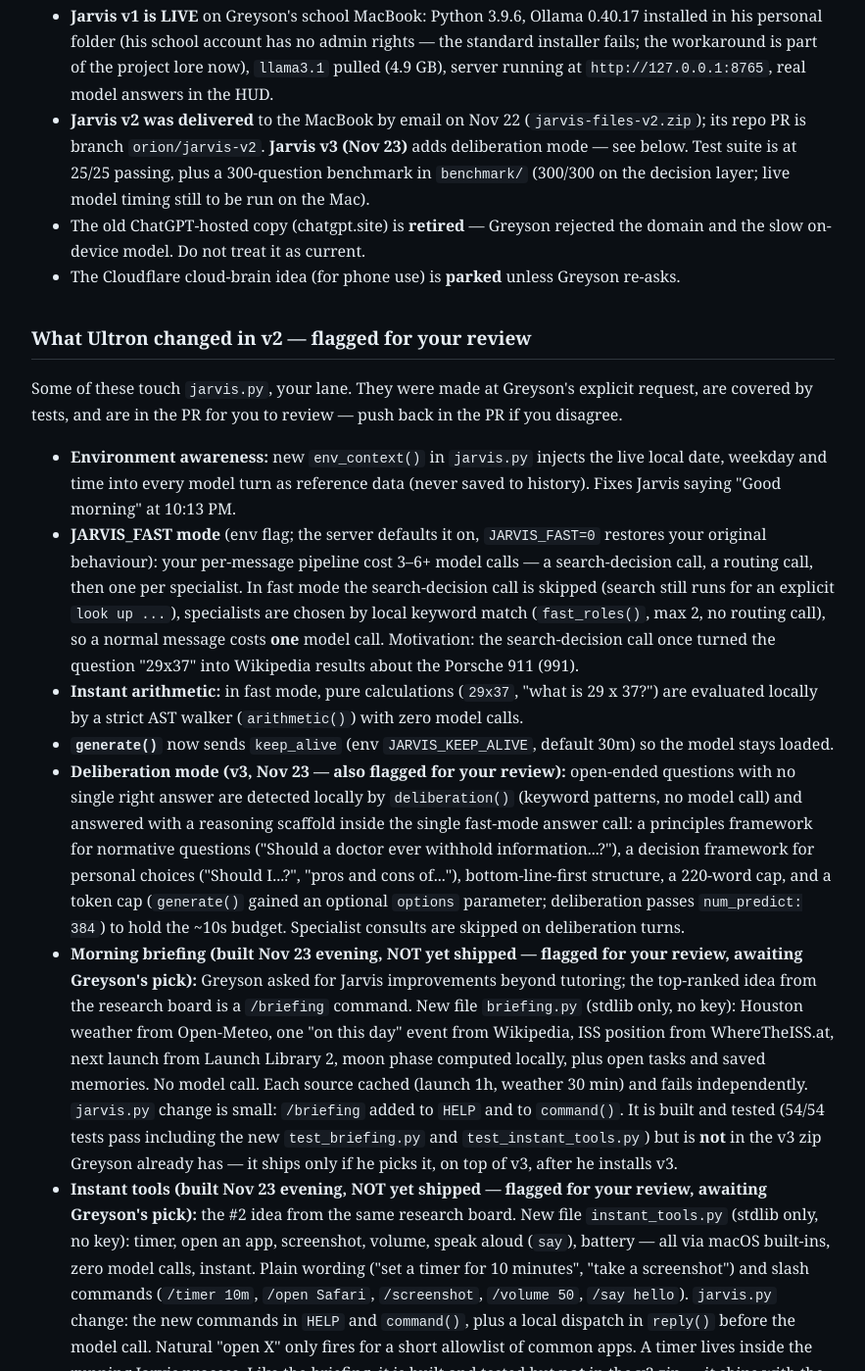
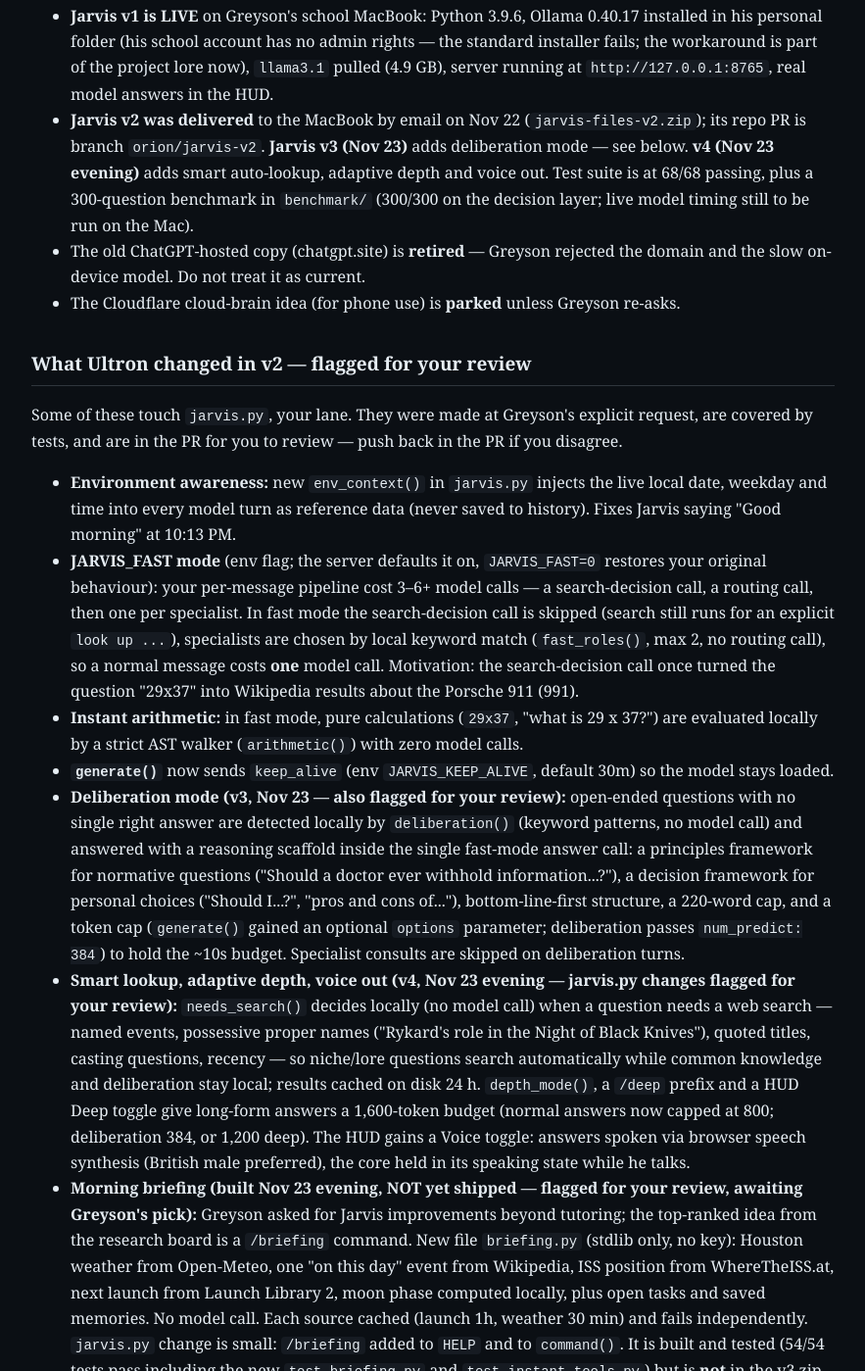
Before and after one commit to GreysonMarker/greysonmarker.github.io, a plain HTML site: page hq/brief.html in a window 1280 px wide. Shown: the part 916-2315 px from the top of the page at 98% size, without its empty margins (198-1081 px from the left). Drawn offline with Linux system fonts and the light colour scheme.

Commit message:
Brief: v4 smart lookup, depth, voice out

```diff
--- a/hq/brief.html
+++ b/hq/brief.html
@@ -58,8 +58,9 @@ The rulebook is <code>AGENTS.md</code> in that repo. Public pages: the HUD at
       <code>http://127.0.0.1:8765</code>, real model answers in the HUD.</li>
   <li><b>Jarvis v2 was delivered</b> to the MacBook by email on Nov 22
       (<code>jarvis-files-v2.zip</code>); its repo PR is branch <code>orion/jarvis-v2</code>.
-      <b>Jarvis v3 (Nov 23)</b> adds deliberation mode — see below. Test suite is at
-      25/25 passing, plus a 300-question benchmark in <code>benchmark/</code>
+      <b>Jarvis v3 (Nov 23)</b> adds deliberation mode — see below. <b>v4 (Nov 23
+      evening)</b> adds smart auto-lookup, adaptive depth and voice out. Test suite
+      is at 68/68 passing, plus a 300-question benchmark in <code>benchmark/</code>
       (300/300 on the decision layer; live model timing still to be run on the Mac).</li>
   <li>The old ChatGPT-hosted copy (chatgpt.site) is <b>retired</b> — Greyson rejected
       the domain and the slow on-device model. Do not treat it as current.</li>
@@ -97,6 +98,17 @@ in the PR if you disagree.</p>
       (<code>generate()</code> gained an optional <code>options</code> parameter;
       deliberation passes <code>num_predict: 384</code>) to hold the ~10s budget.
       Specialist consults are skipped on deliberation turns.</li>
+  <li><b>Smart lookup, adaptive depth, voice out (v4, Nov 23 evening — jarvis.py
+      changes flagged for your review):</b> <code>needs_search()</code> decides
+      locally (no model call) when a question needs a web search — named events,
+      possessive proper names ("Rykard's role in the Night of Black Knives"),
+      quoted titles, casting questions, recency — so niche/lore questions search
+      automatically while common knowledge and deliberation stay local; results
+      cached on disk 24 h. <code>depth_mode()</code>, a <code>/deep</code> prefix
+      and a HUD Deep toggle give long-form answers a 1,600-token budget (normal
+      answers now capped at 800; deliberation 384, or 1,200 deep). The HUD gains a
+      Voice toggle: answers spoken via browser speech synthesis (British male
+      preferred), the core held in its speaking state while he talks.</li>
   <li><b>Morning briefing (built Nov 23 evening, NOT yet shipped — flagged for your
       review, awaiting Greyson's pick):</b> Greyson asked for Jarvis improvements
       beyond tutoring; the top-ranked idea from the research board is a
```
